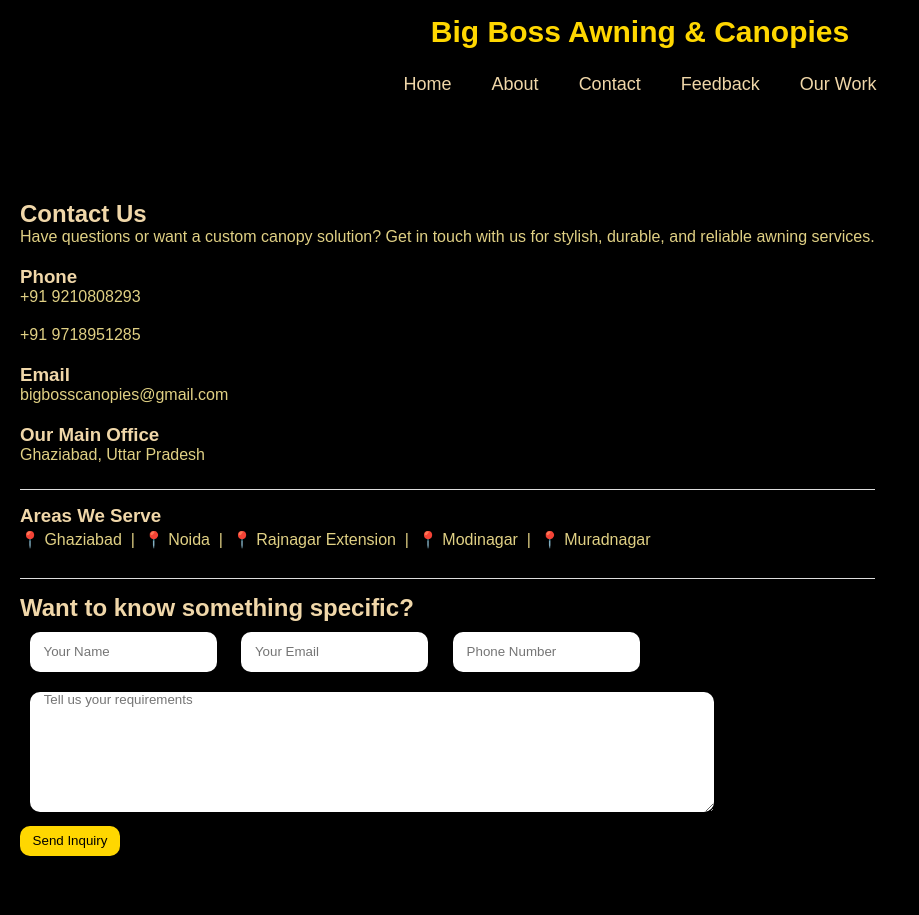
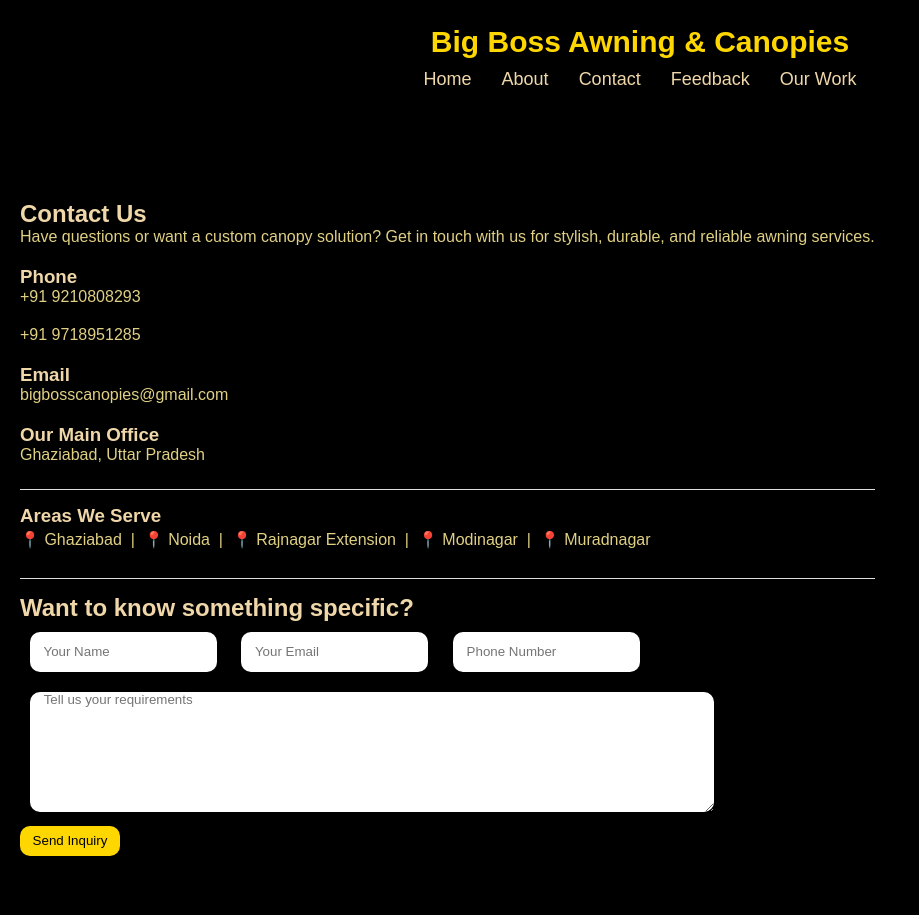
Before and after one commit to hanji-abhay/awning, a Django app: page /contact/ in a window 1280 px wide. Shown: the top 915 px of the page, without its empty margins (0-919 px from the left). Run offline with Django 5.2, Linux system fonts and the light colour scheme.

Commit message:
Fixed nav links wrapping issue and added areas served to contact page

```diff
--- a/website/static/css/index.css
+++ b/website/static/css/index.css
@@ -35,23 +35,25 @@
 .logo{
     font-size:30px;
     color:gold;
-    margin-bottom:15px;
+    margin-top: 10px;
 }
 
 .nav-links{
     display:flex;
     gap: 10px;
-    justify-content:center;
+    flex-direction: row;
+    justify-content:space-between;
     align-items:center;
-    flex-wrap: wrap;
+    flex-wrap: nowrap;
 }
 
 .nav-links a{
     text-decoration:none;
     color:rgb(240,215,169);
-    padding:10px 15px;
+    padding:10px 10px;
     transition:0.3s;
     font-size:18px;
+    white-space: nowrap;
 }
 
 .nav-links a:hover{
```
